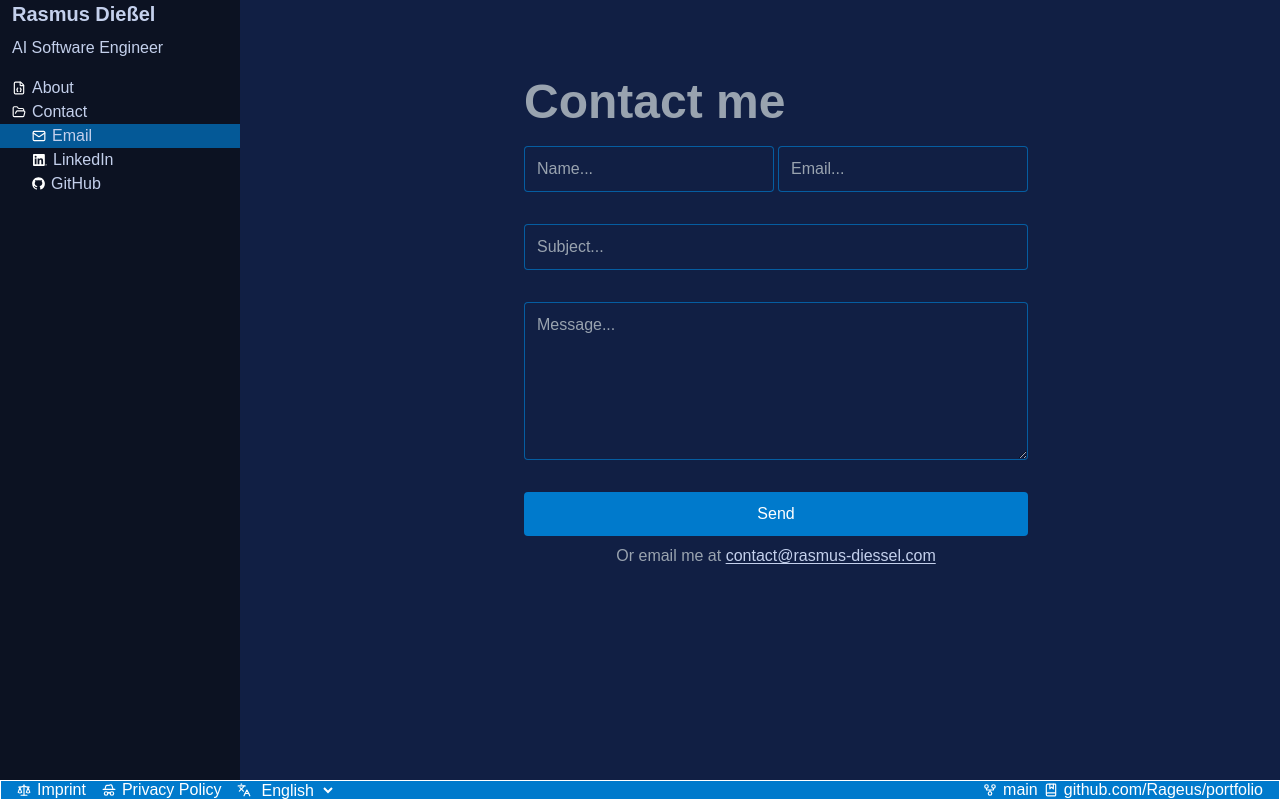
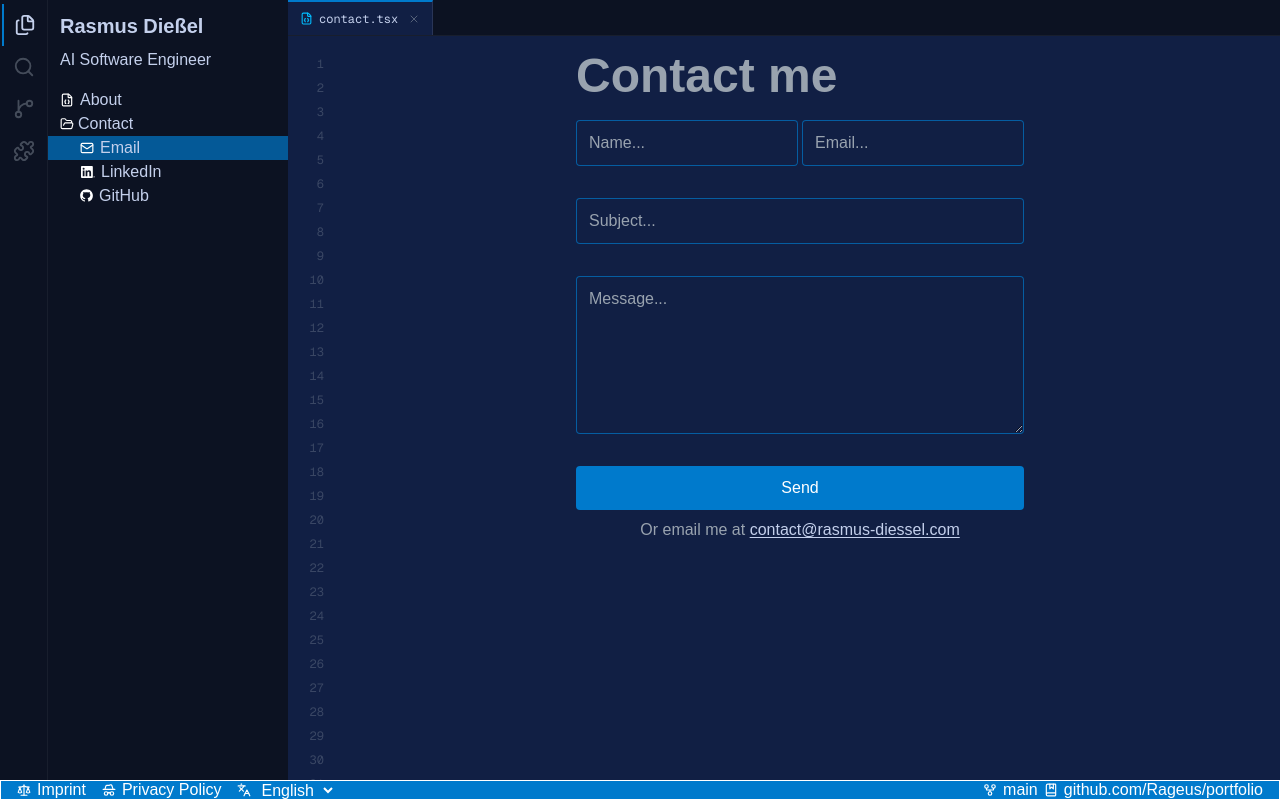
Before and after one commit to Rageus/portfolio, a Next.js app: page /en/contact in a window 1280 px wide. Built offline with nearby package versions, Linux system fonts and the light colour scheme.

Commit message:
added sidebar, tab to open and line numbers

```diff
--- a/app/[locale]/layout.tsx
+++ b/app/[locale]/layout.tsx
@@ -1,7 +1,7 @@
 import type { Metadata } from "next";
 import { Geist, Geist_Mono } from "next/font/google";
 import "./../globals.css";
-import { HatGlasses, Scale, GitFork, BookMarked, Languages, ArrowBigRight, FolderOpen, FileBraces, AtSign, LetterText, Mail, BrainCircuit, Brain, BotMessageSquare } from 'lucide-react';
+import { HatGlasses, Scale, GitFork, BookMarked, Languages, ArrowBigRight, FolderOpen, FileBraces, AtSign, LetterText, Mail, BrainCircuit, Brain, BotMessageSquare, ChevronDown } from 'lucide-react';
 import Image from "next/image";
 import { Link } from "@/i18n/navigation";
 import MarkdownComponent from "@/components/markdown";
@@ -11,6 +11,10 @@ import { notFound } from "next/navigation";
 import { getTranslations, setRequestLocale } from "next-intl/server";
 import LocaleSwitcher from "@/components/localeswitcher";
 import NavLink from "@/components/nav-link";
+import ActivityBar from "@/components/activity-bar";
+import TabBar from "@/components/tab-bar";
+import LineNumbers from "@/components/line-numbers";
+import StatusBarInfo from "@/components/status-bar-info";
 import {
   GITHUB_REPO_URL,
   LINKEDIN_PROFILE_URL,
@@ -56,7 +60,10 @@ export default async function RootLayout({
         <NextIntlClientProvider>
           <div className="flex flex-col w-full h-screen max-h-screen min-h-0 overflow-hidden">
             <div className="flex flex-1 min-h-0 flex-row w-full">
+              <ActivityBar />
               <div className="flex flex-col w-60 shrink-0 bg-files">
+                <div className="px-3 py-1.5 text-[10px] font-semibold text-britty-font tracking-[0.15em] uppercase opacity-60 shrink-0">
+                </div>
                 <div className="flex flex-col w-60 shrink-0 gap-2 bg-files">
                   <div className="flex flex-row items-center gap-1.5 cursor-pointer">
                     <p className="text-britty-highlight px-3 text-xl font-bold">Rasmus Dießel</p>
@@ -105,7 +112,7 @@ export default async function RootLayout({
                   <FileBraces size={14} />
                   <p className="text-britty-highlight font-normal">AI bot</p>
                 </div> */}
-                <div className="flex flex-row px-3 items-center gap-1.5 cursor-pointer">
+                <div className="flex flex-row px-3 items-center gap-1 cursor-pointer">
                   <FolderOpen size={14} />
                   <p className="text-britty-highlight font-normal">{t('contact')}</p>
                 </div>
@@ -138,10 +145,16 @@ export default async function RootLayout({
                   <p className="text-britty-highlight font-normal">GitHub</p>
                 </a>
               </div>
-              <div className="min-h-0 flex-1 overflow-auto bg-script">
-                <MarkdownComponent>
-                  {children}
-                </MarkdownComponent>
+              <div className="min-h-0 flex-1 flex flex-col bg-script">
+                <TabBar />
+                <div className="flex-1 min-h-0 overflow-auto flex flex-row">
+                  <LineNumbers />
+                  <div className="flex-1 min-w-0">
+                    <MarkdownComponent>
+                      {children}
+                    </MarkdownComponent>
+                  </div>
+                </div>
               </div>
             </div>
             <div className="w-full h-5 shrink-0 bg-botbar flex flex-row items-center gap-4 px-4 border border-solid border-set-100">
@@ -161,10 +174,11 @@ export default async function RootLayout({
                 <Languages size={14} />
                 <LocaleSwitcher />
               </div>
-              <a href="https://github.com"
+              <div className="flex-1" />
+              <a href={GITHUB_REPO_URL}
                 target="_blank"
                 rel="noopener noreferrer"
-                className="flex-1 flex flex-row items-center justify-end gap-1.5 cursor-pointer hover:opacity-80 transition-opacity max-md:hidden"
+                className="flex flex-row items-center gap-1.5 cursor-pointer hover:opacity-80 transition-opacity max-md:hidden"
               >
                 <GitFork size={14} />
                 <p className="text-white font-normal">main</p>
--- /dev/null
+++ b/components/activity-bar.tsx
@@ -0,0 +1,22 @@
+import { Files, Search, GitBranch, Puzzle, Settings } from 'lucide-react';
+
+export default function ActivityBar() {
+  return (
+    <div className="flex flex-col items-center w-12 shrink-0 bg-files border-r border-white/5 py-1">
+      <div className="flex flex-col items-center flex-1">
+        <div className="p-2.5 text-britty-highlight w-full flex justify-center border-l-2 border-botbar">
+          <Files size={22} />
+        </div>
+        <div className="p-2.5 text-britty-font opacity-40 w-full flex justify-center hover:opacity-70 transition-opacity cursor-pointer">
+          <Search size={22} />
+        </div>
+        <div className="p-2.5 text-britty-font opacity-40 w-full flex justify-center hover:opacity-70 transition-opacity cursor-pointer">
+          <GitBranch size={22} />
+        </div>
+        <div className="p-2.5 text-britty-font opacity-40 w-full flex justify-center hover:opacity-70 transition-opacity cursor-pointer">
+          <Puzzle size={22} />
+        </div>
+      </div>
+    </div>
+  );
+}
--- /dev/null
+++ b/components/line-numbers.tsx
@@ -0,0 +1,12 @@
+export default function LineNumbers({ count = 150 }: { count?: number }) {
+  return (
+    <div
+      aria-hidden
+      className="select-none shrink-0 w-12 text-right pr-3 pt-4 text-britty-font text-xs font-mono leading-6 opacity-30"
+    >
+      {Array.from({ length: count }, (_, i) => (
+        <div key={i}>{i + 1}</div>
+      ))}
+    </div>
+  );
+}
--- a/components/markdown.tsx
+++ b/components/markdown.tsx
@@ -2,7 +2,7 @@ import { ReactNode } from "react";
 
 export default function MarkdownComponent({ children }: { children: ReactNode }) {
 	return (
-		<div className="w-full h-full prose max-w-none pl-8 text-britty-font prose-p:my-2 prose-ul:my-2 prose-ol:my-2 prose-li:my-1 prose-a:text-britty-highlight prose-headings:mt-2 prose-headings:font-semibold prose-headings:text-britty-highlight prose-h1:text-5xl prose-h2:text-4xl prose-h3:text-3xl prose-h4:text-2xl prose-h5:text-xl prose-h6:text-lg">
+		<div className="w-full prose max-w-none pl-4 pt-4 pb-12 pr-8 text-britty-font prose-p:my-2 prose-ul:my-2 prose-ol:my-2 prose-li:my-1 prose-a:text-britty-highlight prose-headings:mt-2 prose-headings:font-semibold prose-headings:text-britty-highlight prose-h1:text-5xl prose-h2:text-4xl prose-h3:text-3xl prose-h4:text-2xl prose-h5:text-xl prose-h6:text-lg">
 			{children}
 		</div>
 	)
--- /dev/null
+++ b/components/tab-bar.tsx
@@ -0,0 +1,40 @@
+"use client";
+
+import { usePathname } from "@/i18n/navigation";
+import { FileBraces, LetterText, X } from "lucide-react";
+
+type FileType = "tsx" | "mdx";
+
+interface TabInfo {
+  name: string;
+  type: FileType;
+}
+
+const PATH_MAP: Record<string, TabInfo> = {
+  "/": { name: "about.tsx", type: "tsx" },
+  "/contact": { name: "contact.tsx", type: "tsx" },
+  "/imprint": { name: "imprint.mdx", type: "mdx" },
+  "/dataprotection": { name: "dataprotection.mdx", type: "mdx" },
+  "/projects/athenegpt": { name: "athenegpt.mdx", type: "mdx" },
+  "/projects/hotreload": { name: "hotreload.mdx", type: "mdx" },
+  "/projects/mobileminigames": { name: "mobileminigames.mdx", type: "mdx" },
+};
+
+export default function TabBar() {
+  const pathname = usePathname();
+  const tab = PATH_MAP[pathname] ?? { name: "index.tsx", type: "tsx" as FileType };
+
+  return (
+    <div className="flex flex-row items-end bg-files shrink-0 h-9 border-b border-white/5">
+      <div className="flex flex-row items-center gap-1.5 px-3 h-full bg-script border-t-2 border-t-botbar border-r border-r-white/10">
+        {tab.type === "tsx" ? (
+          <FileBraces size={13} className="text-sky-400" />
+        ) : (
+          <LetterText size={13} className="text-purple-400" />
+        )}
+        <span className="text-xs font-mono text-britty-highlight">{tab.name}</span>
+        <X size={12} className="ml-1 text-britty-font opacity-50 hover:opacity-100 transition-opacity cursor-pointer" />
+      </div>
+    </div>
+  );
+}
```
